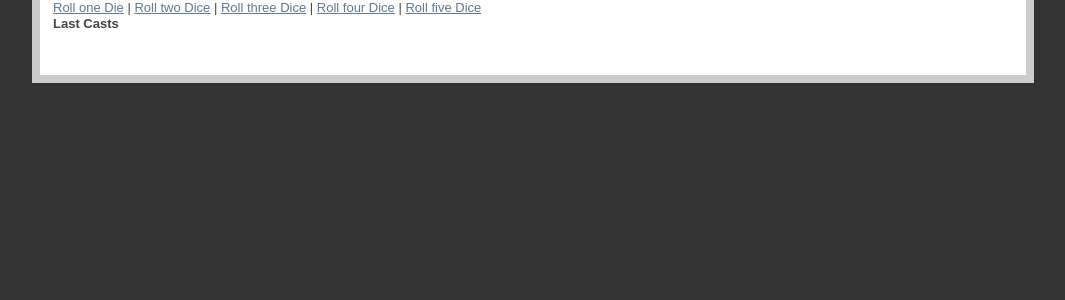
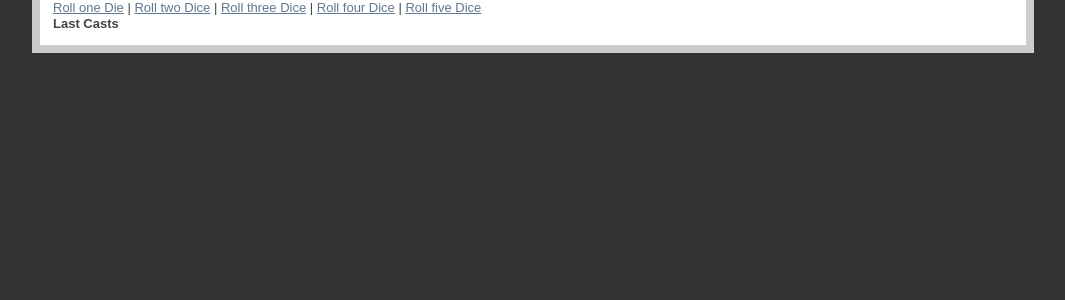
Before and after one commit to cropd/crashkurs-flask, a Flask app: page /roll-dice/1 in a window 1280 px wide. Shown: the part 47-347 px from the top of the page, without its empty margins (107-1172 px from the left). Run offline with Flask 2, Linux system fonts and the light colour scheme; data that the repository does not hold is empty; some libraries are stand-ins or nearby versions.

Commit message:
added style

```diff
--- a/static/css/main.css
+++ b/static/css/main.css
@@ -5,5 +5,5 @@ html {background-color: #333;}
 body {background-color: #fff; margin: 2em auto; width: 960px; padding: 1em; border: 8px solid #ccc;}
 
 /* Your customizations here */
-#images {height: 30px; list-style-type: none; padding: 0px;}
+#images {list-style-type: none; padding: 0px;}
 #roll-dice{float: left}
```
